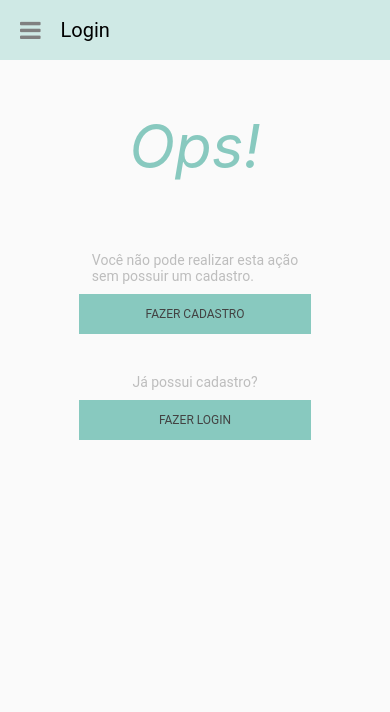
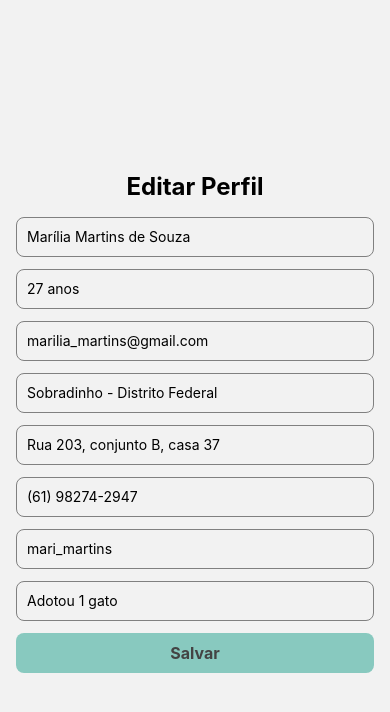
Before and after one commit to oseias-romeiro/MeauApp, a React Native app in the folder DevAppProject/: screen /EditarPerfil in a window 390 px wide. Shown: the top 712 px of the page. Built offline with nearby package versions, Linux system fonts and the light colour scheme.

Commit message:
feat: tela de edição de perfil (frontend)

```diff
--- a/DevAppProject/App.js
+++ b/DevAppProject/App.js
@@ -8,6 +8,7 @@ import Cadastro from "./Components/cadastro";
 import LoginScreen from "./Login";
 import Home from "./home";
 import CadastroForm from "./Components/CadastroForm";
+import EditarPerfil from "./Components/EditarPerfil";
 
 const Stack = createNativeStackNavigator();
 
@@ -39,6 +40,7 @@ export default function App() {
         <Stack.Screen name="Cadastro" component={CadastroTela} />
         <Stack.Screen name="CadastroForm" component={CadastroForm} />
         <Stack.Screen name="Login" component={LoginTela} />
+        <Stack.Screen name="EditarPerfil" component={EditarPerfil} />
         <Stack.Screen name="Home" component={Home} />
       </Stack.Navigator>
     </NavigationContainer>
--- /dev/null
+++ b/DevAppProject/Components/EditarPerfil.js
@@ -0,0 +1,123 @@
+import React, { useState } from "react";
+import {
+  View,
+  Text,
+  TextInput,
+  TouchableOpacity,
+  StyleSheet,
+} from "react-native";
+
+const EditarPerfil = ({ navigation }) => {
+  const [nome, setNome] = useState("Marília Martins de Souza");
+  const [idade, setIdade] = useState("27 anos");
+  const [email, setEmail] = useState("marilia_martins@gmail.com");
+  const [localização, setLocalização] = useState(
+    "Sobradinho - Distrito Federal"
+  );
+  const [endereco, setEndereco] = useState("Rua 203, conjunto B, casa 37");
+  const [telefone, setTelefone] = useState("(61) 98274-2947");
+  const [nomeUsuario, setNomeUsuario] = useState("mari_martins");
+  const [historico, setHistorico] = useState("Adotou 1 gato");
+
+  const handleSalvar = () => {
+    // TODO: INTEGRAÇÃO COM BACKEND / BANCO DE DADOS
+    // VOLTANDO PARA A TELA DE PERFIL
+    navigation.goBack();
+  };
+
+  return (
+    <View style={styles.container}>
+      <Text style={styles.title}>Editar Perfil</Text>
+      <TextInput
+        placeholder="Nome Completo"
+        style={styles.input}
+        value={nome}
+        onChangeText={(text) => setNome(text)}
+      />
+      <TextInput
+        placeholder="Idade"
+        style={styles.input}
+        value={idade}
+        onChangeText={(text) => setIdade(text)}
+      />
+      <TextInput
+        placeholder="Email"
+        style={styles.input}
+        value={email}
+        onChangeText={(text) => setEmail(text)}
+      />
+      <TextInput
+        placeholder="Localização"
+        style={styles.input}
+        value={localização}
+        onChangeText={(text) => setLocalização(text)}
+      />
+      <TextInput
+        placeholder="Endereço"
+        style={styles.input}
+        value={endereco}
+        onChangeText={(text) => setEndereco(text)}
+      />
+      <TextInput
+        placeholder="Telefone"
+        style={styles.input}
+        value={telefone}
+        onChangeText={(text) => setTelefone(text)}
+      />
+      <TextInput
+        placeholder="Nome de usuário"
+        style={styles.input}
+        value={nomeUsuario}
+        onChangeText={(text) => setNomeUsuario(text)}
+      />
+      <TextInput
+        placeholder="Historico"
+        style={styles.input}
+        value={historico}
+        onChangeText={(text) => setHistorico(text)}
+      />
+      {/* Adicione mais campos de edição aqui para outros atributos do perfil */}
+      <TouchableOpacity style={styles.button} onPress={handleSalvar}>
+        <Text style={styles.buttonText}>Salvar</Text>
+      </TouchableOpacity>
+    </View>
+  );
+};
+
+const styles = StyleSheet.create({
+  container: {
+    flex: 1,
+    justifyContent: "center",
+    alignItems: "center",
+    padding: 16,
+  },
+  title: {
+    fontSize: 24,
+    fontWeight: "bold",
+    marginBottom: 16,
+  },
+  input: {
+    width: "100%",
+    height: 40,
+    borderColor: "gray",
+    borderWidth: 1,
+    borderRadius: 8,
+    paddingHorizontal: 10,
+    marginBottom: 12,
+  },
+  button: {
+    width: "100%",
+    height: 40,
+    backgroundColor: "#88C9BF",
+    borderRadius: 8,
+    justifyContent: "center",
+    alignItems: "center",
+  },
+  buttonText: {
+    color: "#434343",
+    fontSize: 16,
+    fontWeight: "bold",
+  },
+});
+
+export default EditarPerfil;
--- a/DevAppProject/home.js
+++ b/DevAppProject/home.js
@@ -2,8 +2,12 @@ import React from 'react';
 import { StatusBar } from 'expo-status-bar';
 import { TouchableOpacity, StyleSheet, Text, ScrollView, SafeAreaView, View } from 'react-native';
 import { Feather, FontAwesome } from 'react-native-vector-icons';
+import EditarPerfil from './Components/EditarPerfil';
+import { useNavigation } from '@react-navigation/native';
+
 
 export default function Home() {
+  const navigation = useNavigation();
   return (
     <SafeAreaView style={styles.container}>
       <StatusBar style="auto" />
@@ -57,7 +61,7 @@ export default function Home() {
           </View>
           </View>
           <View>
-            <TouchableOpacity style={styles.btnContainer}>
+            <TouchableOpacity style={styles.btnContainer} onPress={() => navigation.navigate('EditarPerfil')}>
               <Text style={styles.btnText}>{"EDITAR PERFIL"}</Text>
             </TouchableOpacity>
           </View>
```
